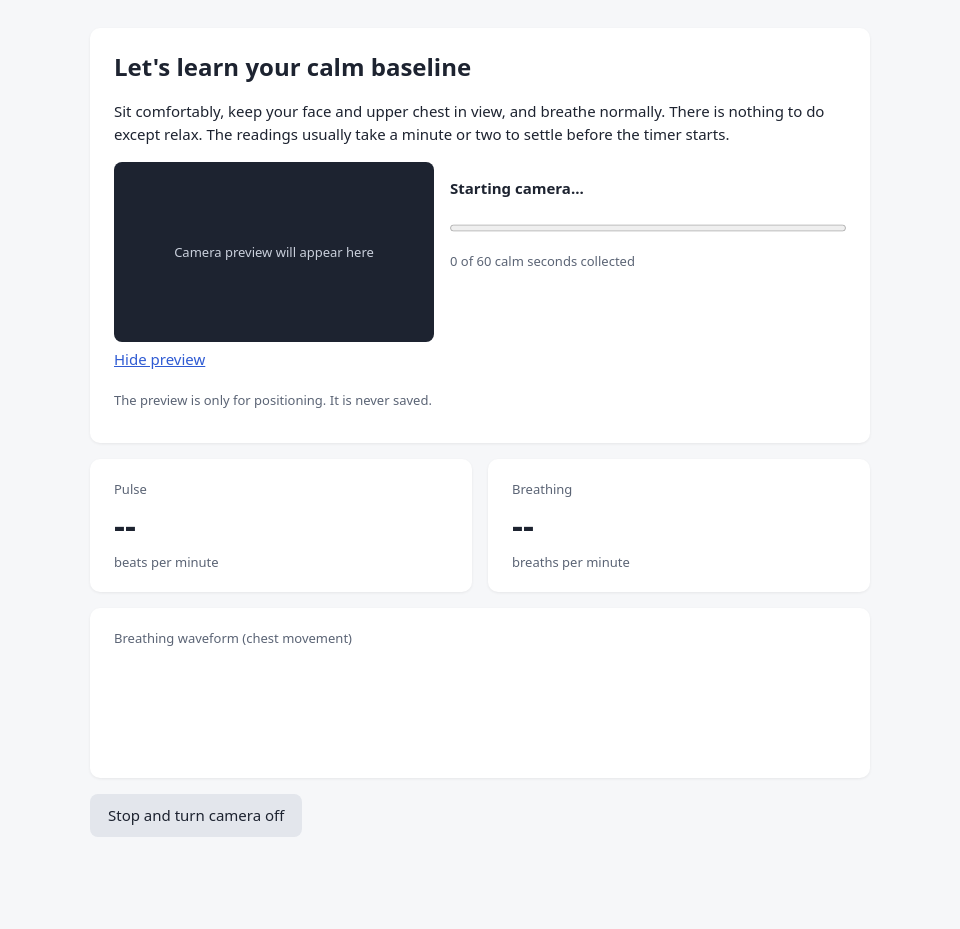
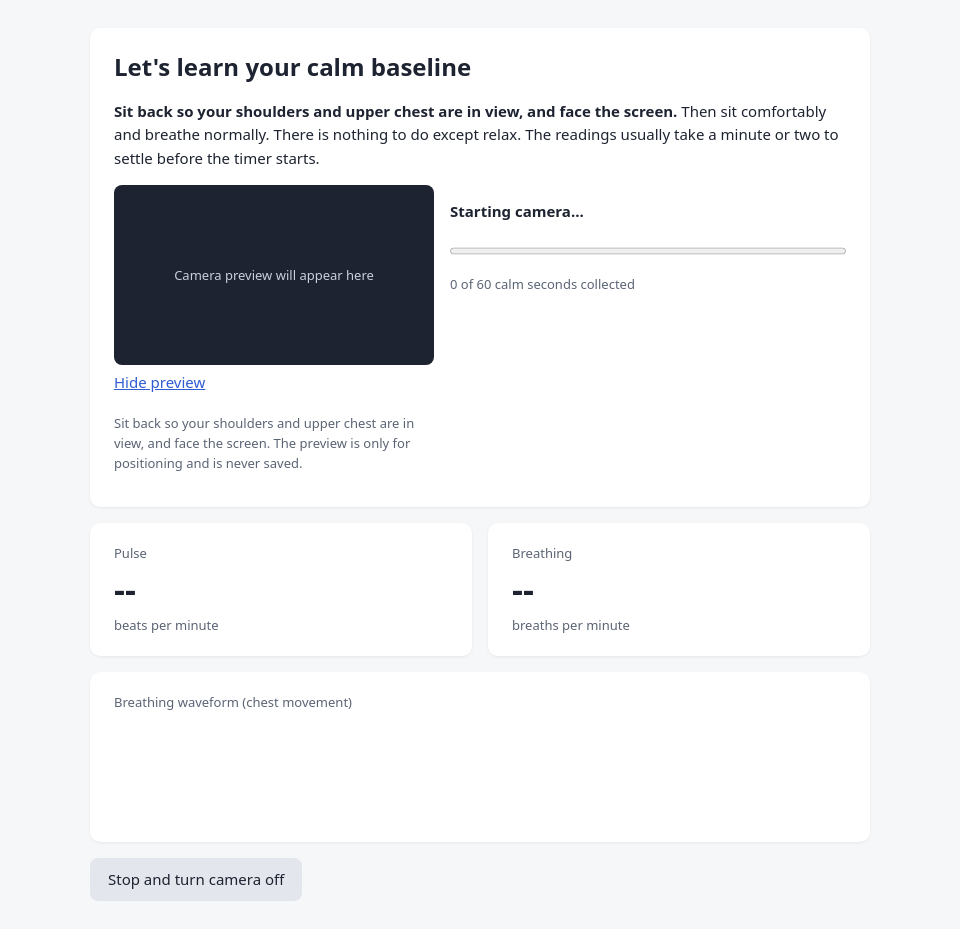
Before and after one commit to tusharshah21/preppulse, an Electron app: page index.html in a window 960 px wide. Both pictures are taken after a click on the button "I agree, start camera". Before the commit the page ends 865 px from the top, so only its background shows below. Drawn offline with Linux system fonts and the light colour scheme; no server answers.

Commit message:
Ask students to sit back with shoulders and chest in view
The SDK will not measure until the upper chest is visible, so the
calibration screen now says so next to the preview.

```diff
--- a/index.html
+++ b/index.html
@@ -70,12 +70,12 @@
   <section id="calibrate" hidden>
     <div class="card">
       <h1>Let's learn your calm baseline</h1>
-      <p>Sit comfortably, keep your face and upper chest in view, and breathe normally. There is nothing to do except relax. The readings usually take a minute or two to settle before the timer starts.</p>
+      <p><strong>Sit back so your shoulders and upper chest are in view, and face the screen.</strong> Then sit comfortably and breathe normally. There is nothing to do except relax. The readings usually take a minute or two to settle before the timer starts.</p>
       <div class="calib">
         <div>
           <div id="previewBox"><span id="previewMsg">Camera preview will appear here</span><canvas id="preview" width="320" height="180" hidden></canvas></div>
           <button id="previewBtn" class="link">Hide preview</button>
-          <p class="muted">The preview is only for positioning. It is never saved.</p>
+          <p class="muted">Sit back so your shoulders and upper chest are in view, and face the screen. The preview is only for positioning and is never saved.</p>
         </div>
         <div>
           <p id="hint" role="status" aria-live="polite">Starting camera...</p>
```
